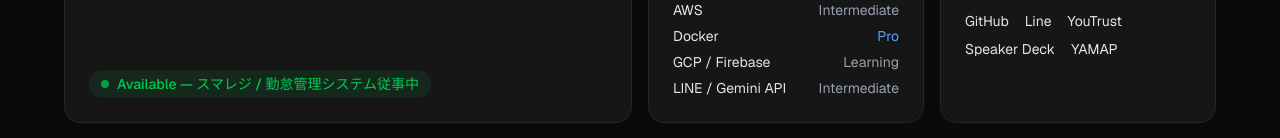
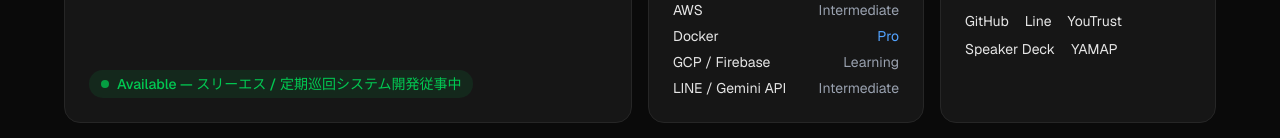
Before and after one commit to yoichi-kaneko/portfolio_2nd, a Next.js app: page / in a window 1280 px wide. Shown: the part 413-551 px from the top of the page. Built offline with nearby package versions, Linux system fonts and the light colour scheme; no server answers.

Commit message:
data jsonへの移行対応

```diff
--- /dev/null
+++ b/data/projects.json
@@ -0,0 +1,12 @@
+{
+  "projects": [
+    {
+      "name": "株式会社カオナビ",
+      "description": "人事開発システムの開発 (2020–2024)"
+    },
+    {
+      "name": "筑波大学 研究室",
+      "description": "シミュレーション受託開発"
+    }
+  ]
+}
--- /dev/null
+++ b/data/status.json
@@ -0,0 +1,8 @@
+{
+  "statuses": [
+    {
+      "label": "Available",
+      "description": "スリーエス / 定期巡回システム開発従事中"
+    }
+  ]
+}
--- a/src/components/cards/AboutCard.tsx
+++ b/src/components/cards/AboutCard.tsx
@@ -1,3 +1,5 @@
+import status from "../../../data/status.json";
+
 export function AboutCard() {
   return (
     <div className="flex flex-col justify-between h-full">
@@ -11,12 +13,16 @@ export function AboutCard() {
         「動くものをちゃんと作る」を信条に、実用的なプロダクト開発を続けています。
         </p>
       </div>
-      {/* 稼働ステータス — Phase 2 スコープ */}
-      <div className="mt-8">
-        <span className="bg-green-500/10 text-green-500 px-3 py-1 rounded-full text-sm font-medium inline-flex items-center gap-2">
-          <span className="w-2 h-2 bg-green-500 rounded-full animate-pulse" />
-          Available — スマレジ / 勤怠管理システム従事中
-        </span>
+      <div className="mt-8 flex flex-wrap gap-2">
+        {status.statuses.map((s) => (
+          <span
+            key={s.label}
+            className="bg-green-500/10 text-green-500 px-3 py-1 rounded-full text-sm font-medium inline-flex items-center gap-2"
+          >
+            <span className="w-2 h-2 bg-green-500 rounded-full animate-pulse" />
+            {s.label} — {s.description}
+          </span>
+        ))}
       </div>
     </div>
   );
--- a/src/components/cards/RecentProjectsCard.tsx
+++ b/src/components/cards/RecentProjectsCard.tsx
@@ -1,3 +1,5 @@
+import projects from "../../../data/projects.json";
+
 export function RecentProjectsCard() {
   return (
     <>
@@ -7,20 +9,16 @@ export function RecentProjectsCard() {
           View All
         </a>
       </div>
-      {/* Phase 3 で data/projects.json と連携 */}
       <div className="grid grid-cols-1 sm:grid-cols-2 gap-4">
-        <div className="p-3 bg-white/5 rounded-lg border border-white/5">
-          <p className="font-bold text-sm">株式会社カオナビ</p>
-          <p className="text-xs text-gray-400 mt-1">
-            人事開発システムの開発 (2020–2024)
-          </p>
-        </div>
-        <div className="p-3 bg-white/5 rounded-lg border border-white/5">
-          <p className="font-bold text-sm">筑波大学 研究室</p>
-          <p className="text-xs text-gray-400 mt-1">
-            シミュレーション受託開発
-          </p>
-        </div>
+        {projects.projects.map((project) => (
+          <div
+            key={project.name}
+            className="p-3 bg-white/5 rounded-lg border border-white/5"
+          >
+            <p className="font-bold text-sm">{project.name}</p>
+            <p className="text-xs text-gray-400 mt-1">{project.description}</p>
+          </div>
+        ))}
       </div>
     </>
   );
```
